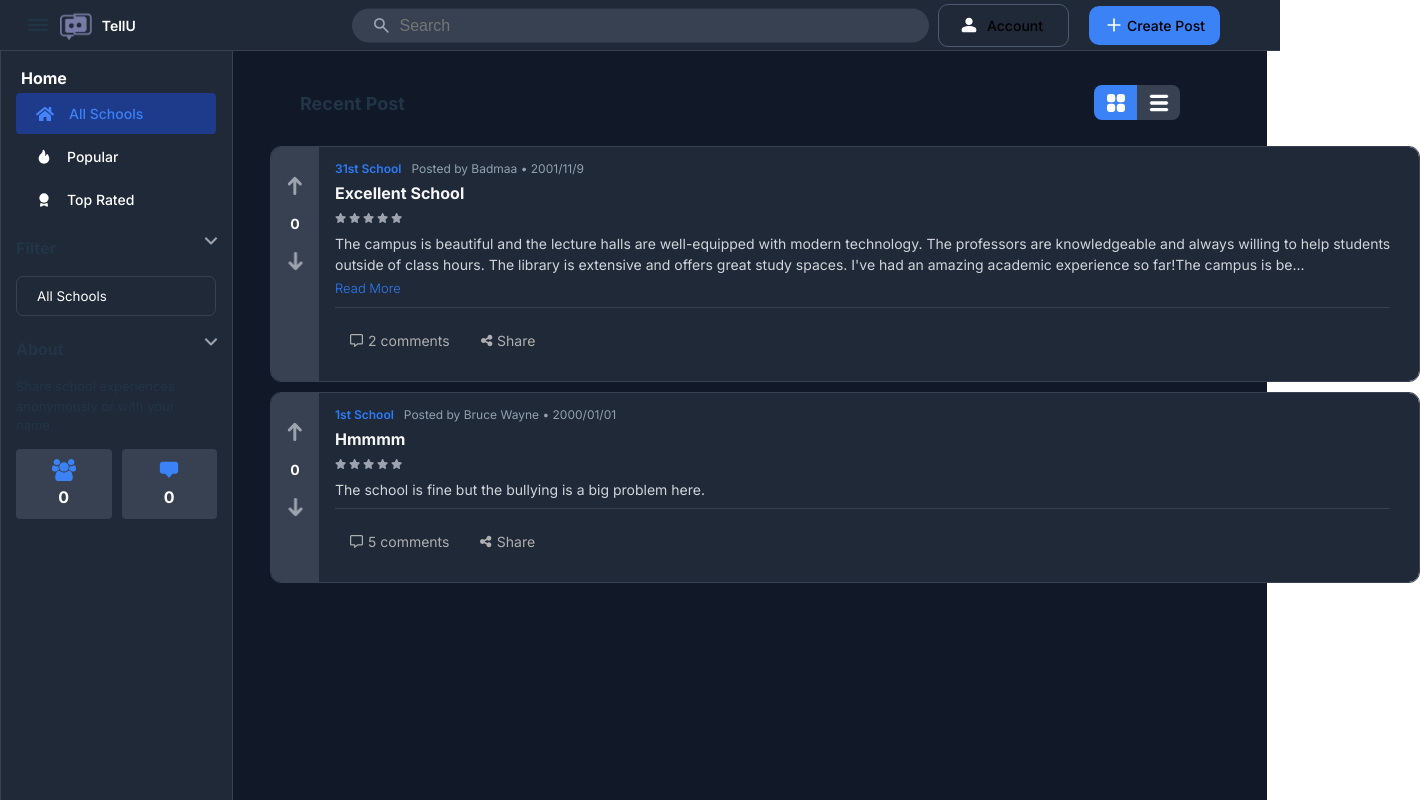
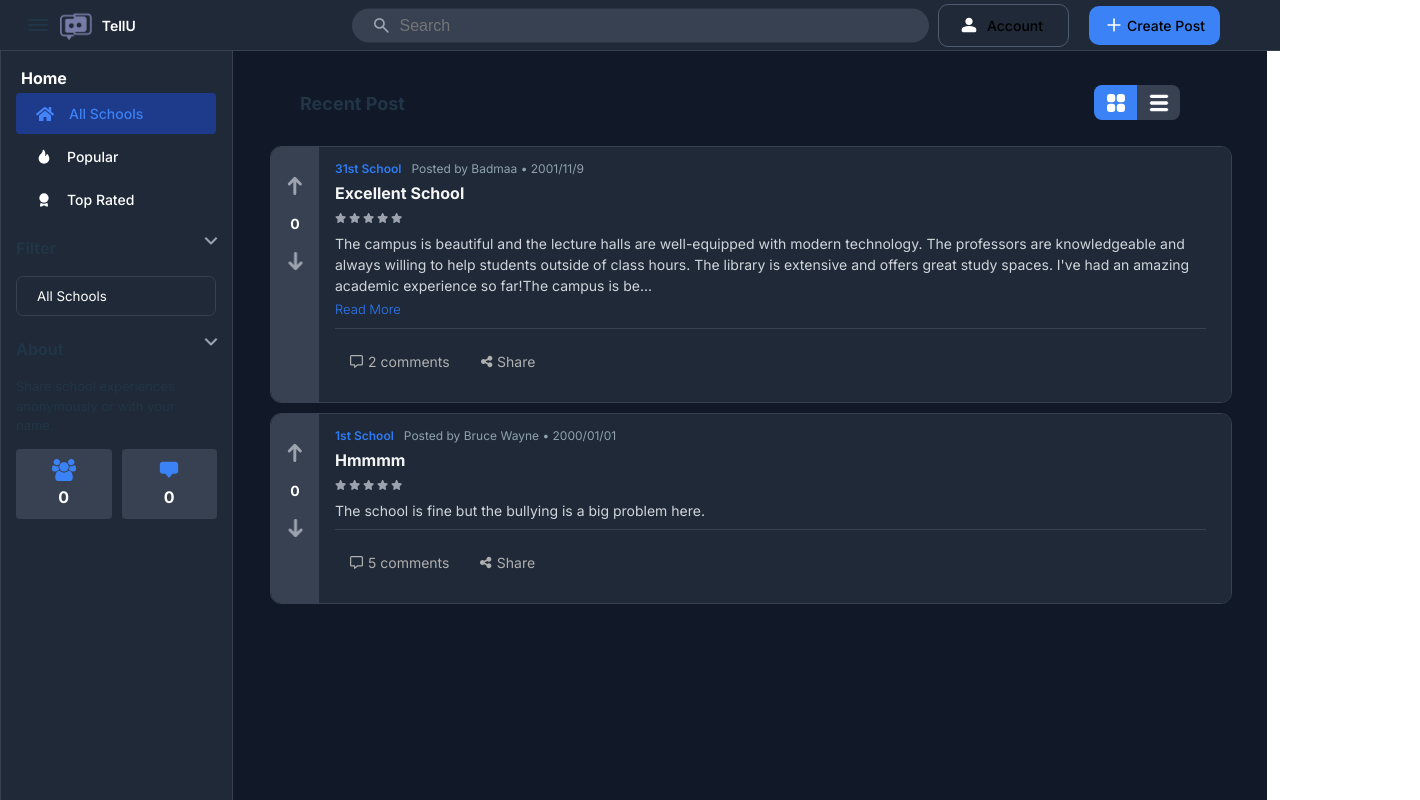
Before and after one commit to Dan-galdan/Project, a React (Vite) app: page / in a window 1280 px wide. Shown: the top 800 px of the page, 1420 px wide, since content can reach past the window. Built offline with nearby package versions, Linux system fonts and the light colour scheme.

Commit message:
let me try someting

```diff
--- a/package.json
+++ b/package.json
@@ -16,6 +16,7 @@
     "@fortawesome/free-regular-svg-icons": "^6.7.2",
     "@fortawesome/free-solid-svg-icons": "^6.7.2",
     "@fortawesome/react-fontawesome": "^0.2.2",
+    "framer-motion": "^12.15.0",
     "react": "^19.1.0",
     "react-dom": "^19.1.0"
   },
@@ -28,7 +29,7 @@
     "eslint-plugin-react-hooks": "^5.2.0",
     "eslint-plugin-react-refresh": "^0.4.19",
     "globals": "^16.0.0",
-    "react-router-dom": "^7.6.0",
+    "react-router-dom": "^7.6.1",
     "vite": "^6.3.5"
   }
 }
--- a/src/App.jsx
+++ b/src/App.jsx
@@ -1,16 +1,29 @@
-import { BrowserRouter as Router, Routes, Route } from 'react-router-dom';
-import Home from './pages/home.jsx'
+// App.jsx
+import { BrowserRouter as Router, Routes, Route, useLocation } from 'react-router-dom';
+import { AnimatePresence } from 'framer-motion';
+
+import Home from './pages/home.jsx';
 import Popular from './pages/Popular.jsx';
-import Top from './pages/top rated.jsx'
+import Top from './pages/top rated.jsx';
+
+function AnimatedRoutes() {
+  const location = useLocation();
+
+  return (
+    <AnimatePresence mode="wait">
+      <Routes location={location} key={location.pathname}>
+        <Route path="/" element={<Home />} />
+        <Route path="/popular" element={<Popular />} />
+        <Route path="/top_rated" element={<Top />} />
+      </Routes>
+    </AnimatePresence>
+  );
+}
 
 function App() {
   return (
     <Router>
-      <Routes>
-        <Route path="/" element={<Home />} />
-        <Route path='/popular' element={<Popular/>}></Route>
-        <Route path='/top_rated' element={<Top/>}></Route>
-      </Routes>
+      <AnimatedRoutes />
     </Router>
   );
 }
--- a/src/components/post.css
+++ b/src/components/post.css
@@ -235,12 +235,34 @@
   width: calc(100vw - 368px);
 }
 
+.lineunderreadmore {
+  width: 99%;
+}
+
 @media only screen and (max-width: 1600px) {
   .main {
     width: 1100px;
   }
 
-  .lineunderreadmore {
-    width: 1055px;
+}
+
+@media only screen and (max-width: 1440px) {
+  .main {
+    width: calc(100vw - 368px);
   }
+
 }
+
+@media only screen and (max-width: 1920px) {
+  .main {
+    width: 1100px;
+  }
+
+}
+
+@media only screen and (max-width: 1280px) {
+  .main {
+    width: calc(100vw - 368px);
+  }
+
+}
--- a/src/components/side.css
+++ b/src/components/side.css
@@ -1,12 +1,13 @@
 .seisse {
     width: 250px;
-    height: 1018px;
+    height: 100vh;
     background-color: #1F2937;
     border: 1px solid #374151;
     position: fixed;
     border-top: none;
     z-index: 5;
     top: 62px;
+    overflow: hidden;
 }
 
 .home {
@@ -241,3 +242,9 @@
         margin-left: 15px;
     }
 }
+
+@media only screen and (min-width:1800px) and (max-width: 1920px) {
+    .as {
+        margin-left: 500px;
+    }
+}
```
Also changed, not shown: 1 other file (tests, documents, lock files or other folders).
